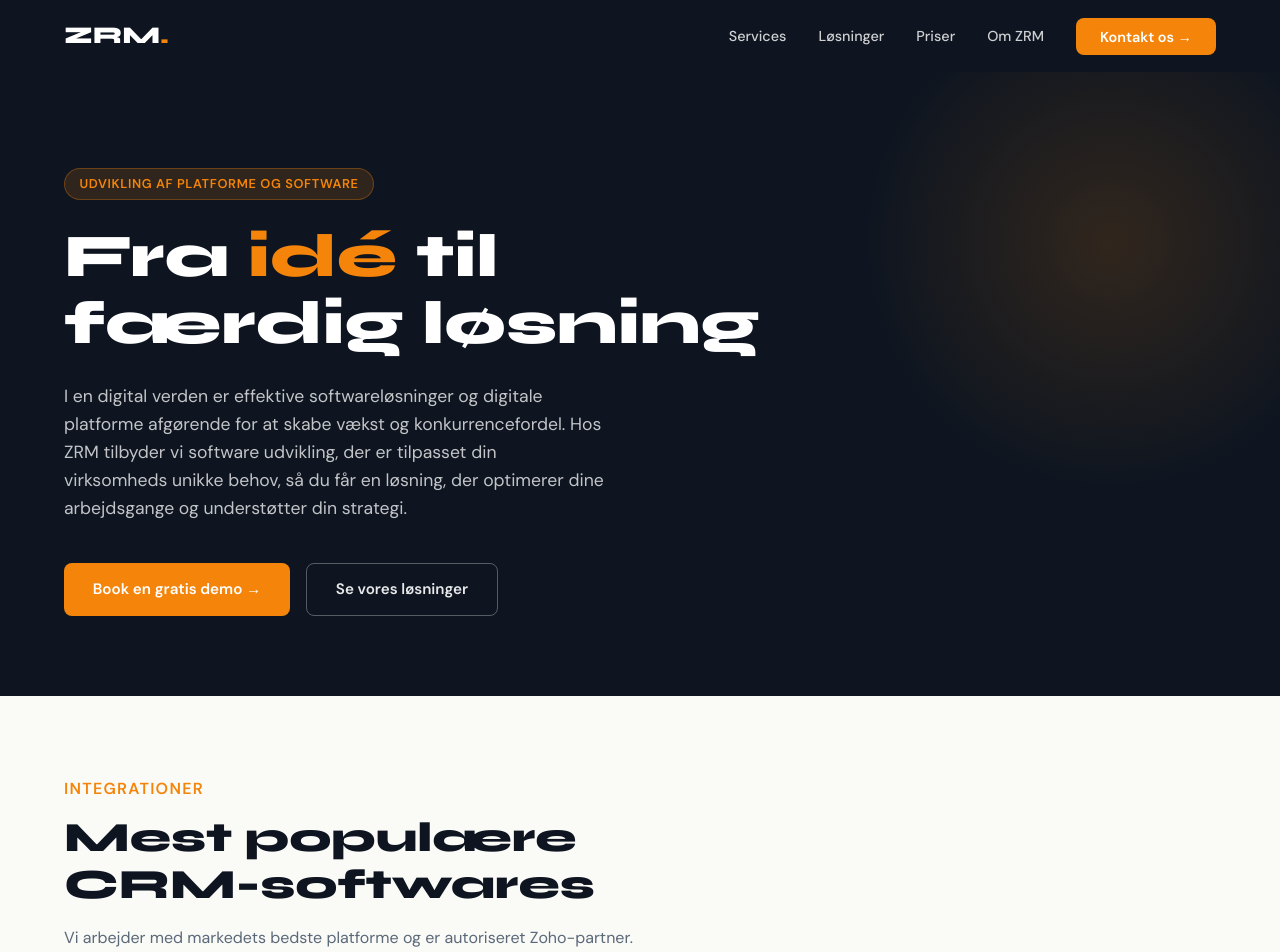
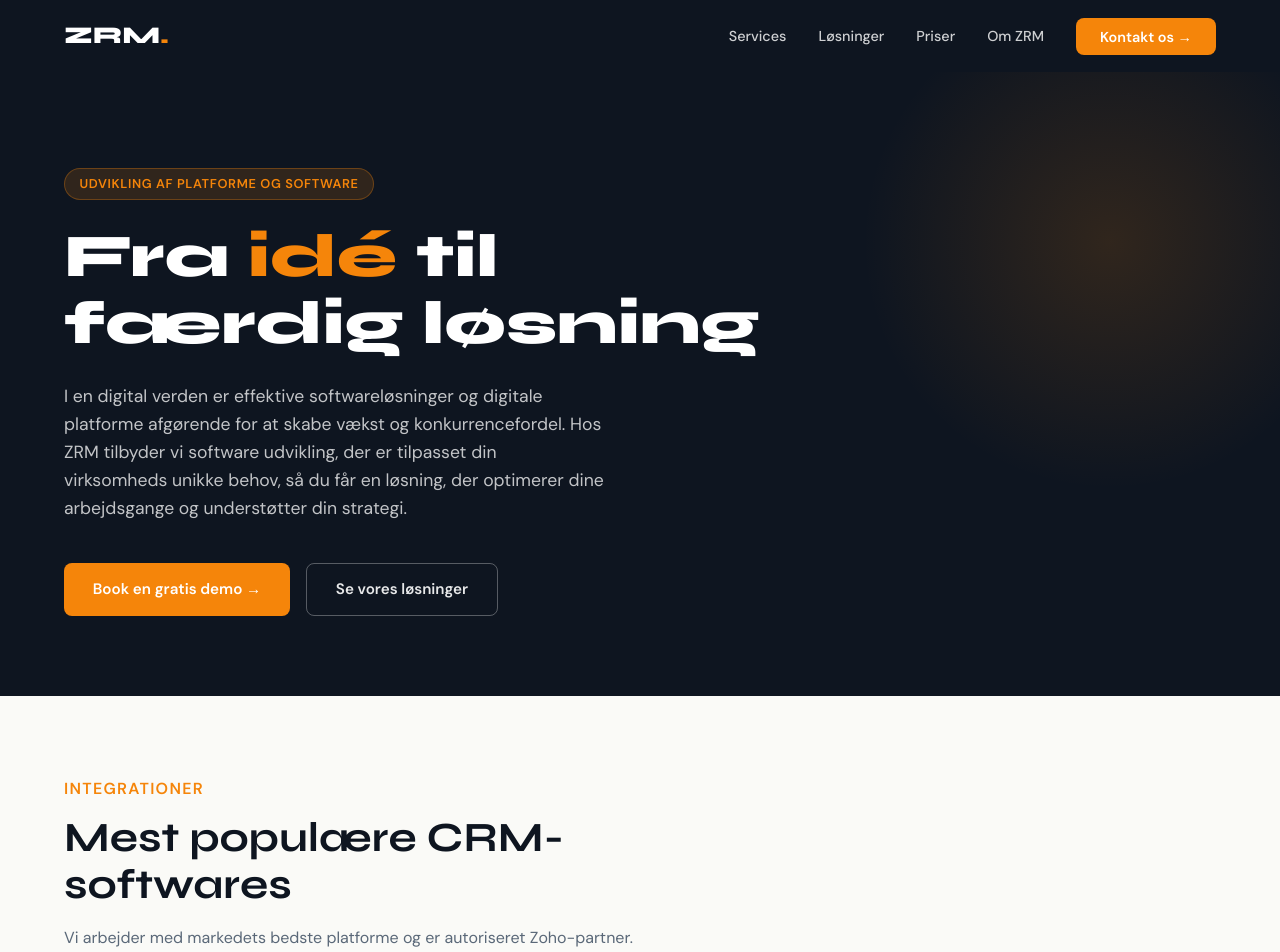
Before and after one commit to AlfredoFernandez98/ZRM-redesign, a React (Vite) app: page / in a window 1280 px wide. Shown: the top 952 px of the page. Built offline with nearby package versions, Linux system fonts and the light colour scheme.

Commit message:
feat: add CRM softwares section and software info section with image 2

```diff
--- a/src/components/CRM-softwares/CRMSoftwares.styles.js
+++ b/src/components/CRM-softwares/CRMSoftwares.styles.js
@@ -48,7 +48,7 @@ export const SectionTitle = styled.h2`
     return theme.fonts.heading
   }};
   font-size: clamp(1.8rem, 3.5vw, 2.6rem);
-  font-weight: 800;
+  font-weight: 700;
   color: ${({ theme }) => {
     return theme.colors.dark
   }};
```
